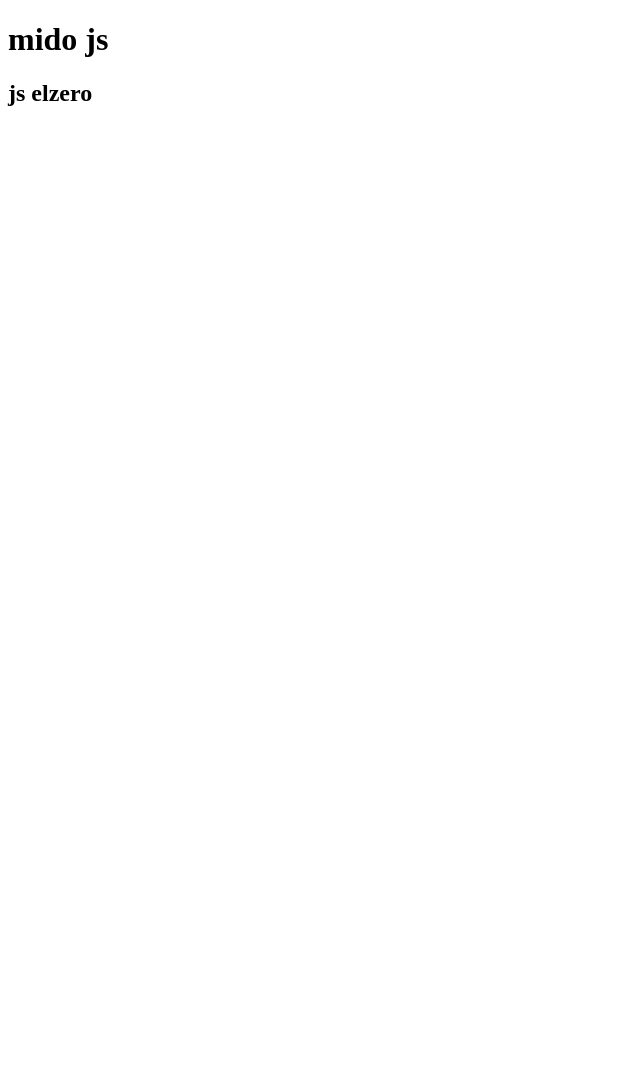
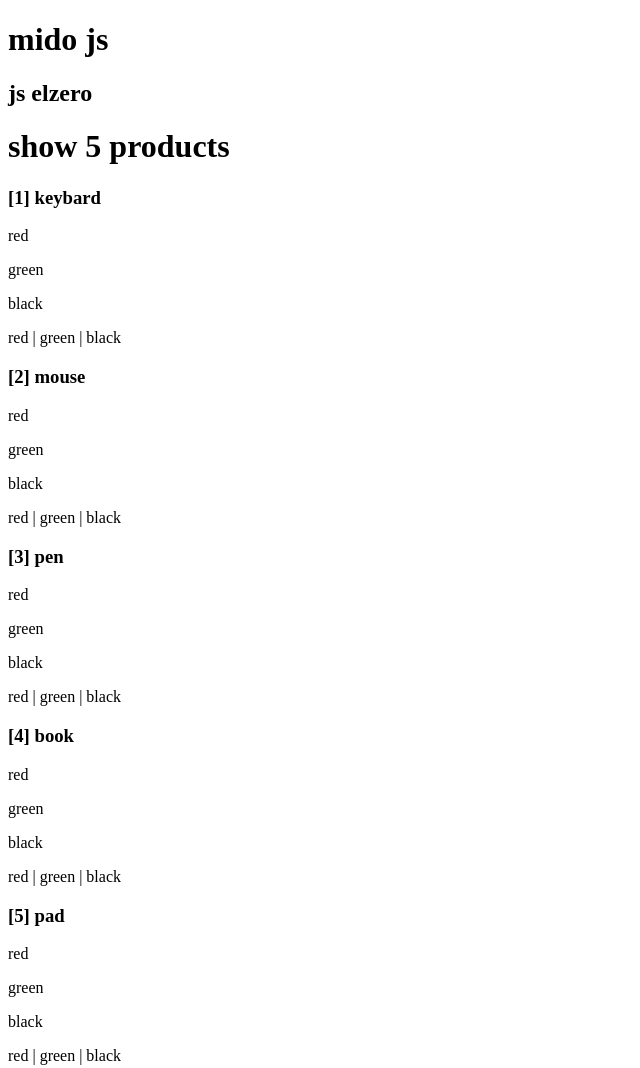
Before and after one commit to Mido-Anwar/js_osamaElzero_challenge, a plain HTML site: page index.html in a window 1280 px wide. Shown: the whole page, without its empty margins (0-640 px from the left). Before the commit the page ends 800 px from the top, so only its background shows below. Drawn offline with Linux system fonts and the light colour scheme.

Commit message:
for loop lesson

```diff
--- a/array.js
+++ b/array.js
@@ -3,41 +3,41 @@ console.log(` hello from array file `);
  * array challenge
  */
 console.log(`_______________________ array file __________________________ `);
-// let zero = 0;
-// let counter = 0;
-
-// let my = ["Ahmed", "Mazero", "Elham", "Osama", "Gamal", "Ameer"];
-// let myfriend = [];
-// //first
-// console.log((myfriend = my.splice(zero, counter + 2).reverse()));
-// switch (zero) {
-//   case 1:
-//     zero = 0;
-//     counter = 2;
-//     myfriend.concat(my.splice(zero, counter).reverse());
-// }
-// // scound
-// console.log(my.slice((zero = 1), (counter = 3)).reverse());
-
-
 
 // Challenge Array
 let zero = 0;
 let counter = 3;
-let my = ["Ahmed","Mazero","Elham","Osama","Gamal","Ameer"];
+let my = ["Ahmed", "Mazero", "Elham", "Osama", "Gamal", "Ameer"];
 
 let rever = my.reverse();
-console.log(rever);
+
 console.log(rever.slice(--counter)); // ["Osama","Elham","Mazero","Ahmed"]
 ++counter;
 ++zero;
-console.log(rever);
-console.log(rever.slice(counter,++counter + zero));
+
+console.log(rever.slice(counter, ++counter + zero));
 let insert = my.unshift("Elzero");
-console.log(my.slice(0,zero));
+console.log(my.slice(0, zero));
 
-let r = my[++counter,counter][--counter];
-let o = my[++counter,counter][counter].toUpperCase();
-let ao = r+o;
+let r = my[(++counter, counter)][--counter];
+let o = my[(++counter, counter)][counter].toUpperCase();
+let ao = r + o;
 let fo = my.unshift(ao);
-console.log(my.slice(--zero,++zero));
+console.log(my.slice(--zero, ++zero));
+
+//
+let products = ["keybard", "mouse", "pen", "book", "pad", "iphon", "samsung"];
+let colors = ["red", "green", "black"];
+let showCount = 5;
+
+document.write(`<h1>show ${showCount} products</h1>`);
+
+for (let i = 0; i < showCount; i++) {
+  document.write(`<div>`);
+  document.write(`<h3>[${i + 1}] ${products[i]}</h3>`);
+  for (let j = 0; j < colors.length; j++) {
+    document.write(`<p> ${colors[j]}</p>`);
+  }
+  document.write(`<p>${colors.join(" | ")}`);
+  document.write(`</div>`);
+}
--- a/index.html
+++ b/index.html
@@ -10,7 +10,9 @@
     <h2>js elzero</h2>
 
 
+<div class="demo">
 
+</div>
 
 
     <script src="main.js"></script>
```
